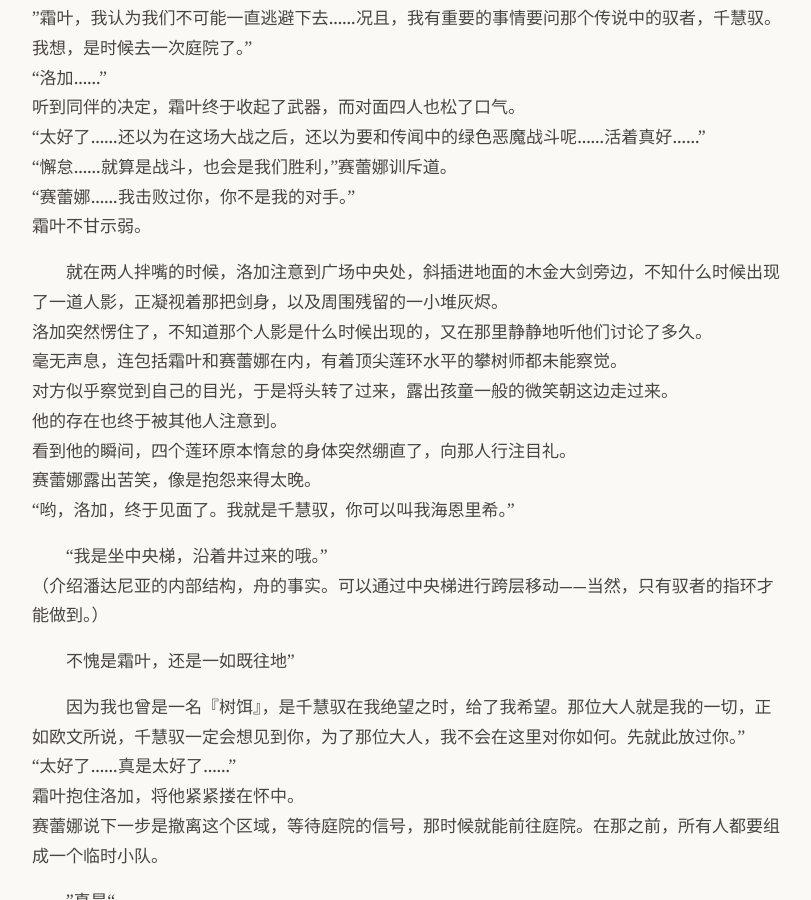
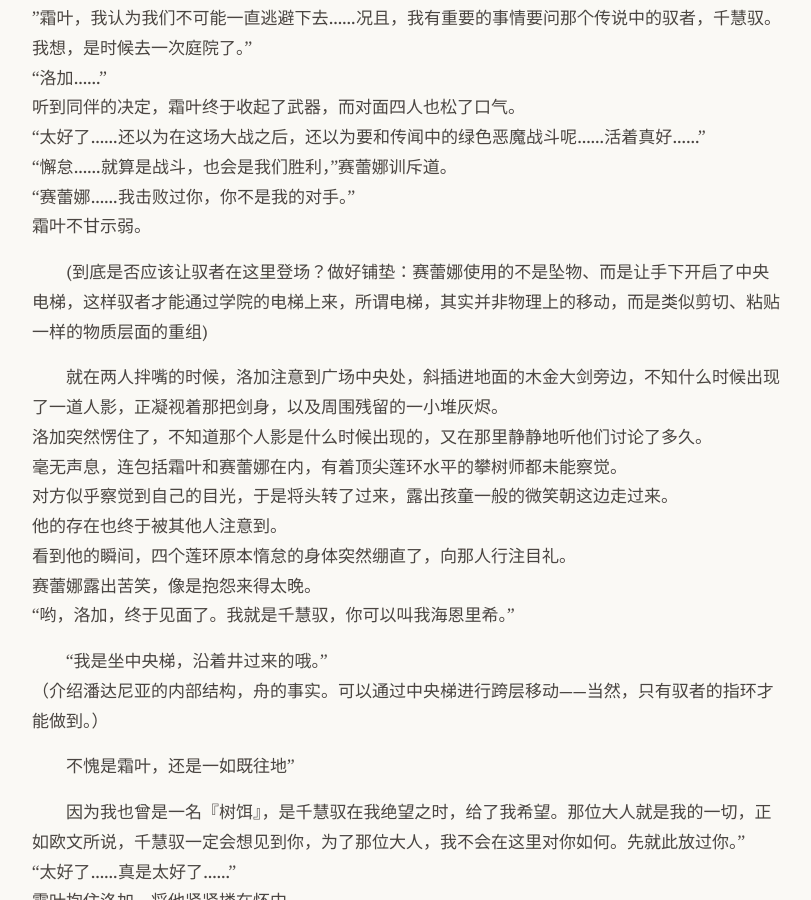
Before and after one commit to yihenc/yihenc.github.io, a Jekyll site: the page built from _posts/2026-03-05-庭院.md, in a window 1280 px wide and 900 px high, scrolled down 6153 px. Shown: the whole window, without its empty margins (232-1043 px from the left). Built offline with Jekyll 4.4.1, drawn with Linux system fonts in a browser that asks for light colours; nearby versions of some CDN libraries.

Commit message:
Update: 庭院

```diff
--- a/_posts/2026-03-05-庭院.md
+++ b/_posts/2026-03-05-庭院.md
@@ -135,6 +135,8 @@ date: 2026-03-05 00:00 +0000
 
 
 
+
+(到底是否应该让驭者在这里登场？做好铺垫：赛蕾娜使用的不是坠物、而是让手下开启了中央电梯，这样驭者才能通过学院的电梯上来，所谓电梯，其实并非物理上的移动，而是类似剪切、粘贴一样的物质层面的重组)
 
 
 就在两人拌嘴的时候，洛加注意到广场中央处，斜插进地面的木金大剑旁边，不知什么时候出现了一道人影，正凝视着那把剑身，以及周围残留的一小堆灰烬。
```
